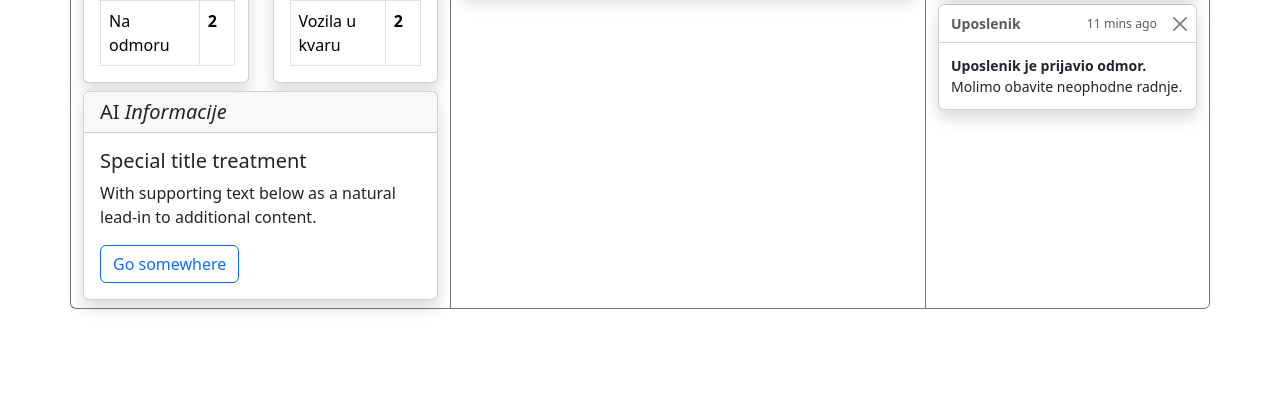
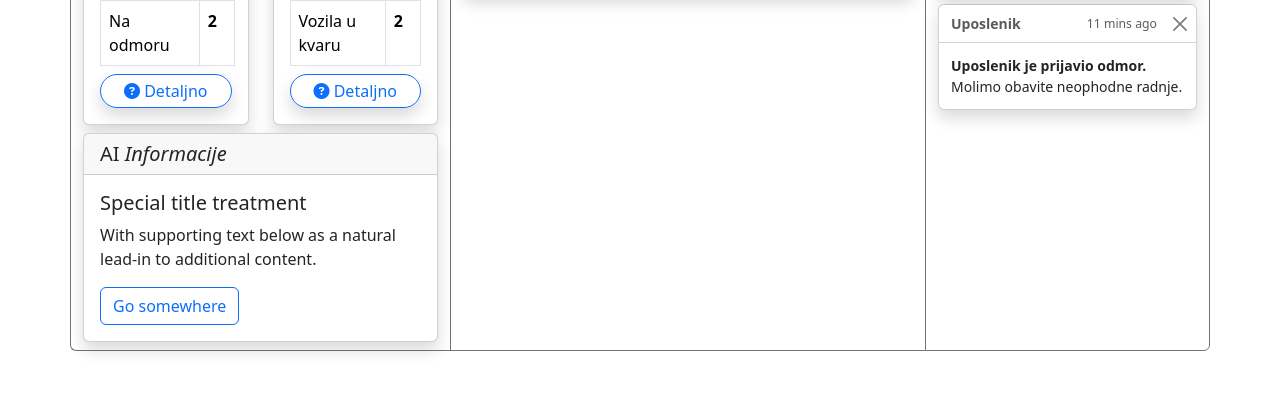
Before and after one commit to AnesDzamba/App, a Django app: page / in a window 1280 px wide. Shown: the part 558-957 px from the top of the page. Before the commit the page ends 869 px from the top, so only its background shows below. Run offline with Django 4.2, Linux system fonts and the light colour scheme; a user stored in the database is signed in; data comes from the database, SQL or seed files in the repository; both versions use the stored data as it was after the commit; some libraries are stand-ins or nearby versions.

Commit message:
Dodavanje toogle tamnog režima i par sitnica

```diff
--- a/Aplikacija/settings.py
+++ b/Aplikacija/settings.py
@@ -25,7 +25,7 @@ SECRET_KEY = 'django-insecure-ytki(r4vporxgq1fykhn=%27cylv4646+%!fv$%y0duxlqzk15
 # SECURITY WARNING: don't run with debug turned on in production!
 DEBUG = True
 
-ALLOWED_HOSTS = []
+ALLOWED_HOSTS = ['192.168.1.4','127.0.0.1']
 
 LOGIN_REDIRECT_URL = 'home'
 LOGIN_URL = 'login'
--- a/verzija1/templates/basic.home.html
+++ b/verzija1/templates/basic.home.html
@@ -62,6 +62,14 @@ Home
                                         </tr>
                                     </tbody>
                             </table>
+                            <div>
+
+                                <a href="" class="btn btn-outline-primary rounded-pill mt-2 w-100 shadow p-1">
+                                    <i class="fa-solid fa-circle-question"></i>
+                                    Detaljno
+                                </a>
+
+                            </div>
                         </div>
                     </div>
                 </div>
@@ -85,6 +93,10 @@ Home
                                         </tr>
                                     </tbody>
                                 </table>
+                                <a href="{% url 'vozila' %}" class="btn btn-outline-primary rounded-pill mt-2 w-100 shadow p-1">
+                                    <i class="fa-solid fa-circle-question"></i>
+                                    Detaljno
+                                </a>
                         </div>
                     </div>
                 </div>
--- a/verzija1/templates/config.master.html
+++ b/verzija1/templates/config.master.html
@@ -1,5 +1,5 @@
 <!DOCTYPE html>
-<html lang="en">
+<html lang="en" data-bs-theme="light">
 <head>
     <meta charset="UTF-8">
     <meta name="viewport" content="width=device-width, initial-scale=1.0">
@@ -42,18 +42,28 @@
                         <li><a class="dropdown-item" href="{% url 'vozila' %}"><i class="fa-solid fa-angle-right"></i> Pregled Vozila</a></li>
                         <li><a class="dropdown-item" href="{% url 'vozilo_unos' %}"><i class="fa-solid fa-angle-right"></i> Pregled Zaposlenika</a></li>
                         <li><hr class="dropdown-divider"></li>
+                        <li class="px-3">
+                            <div class="form-check form-switch">
+                                <input class="form-check-input" type="checkbox" id="themeSwitch">
+                                <label class="form-check-label" for="themeSwitch">Tamni Režim</label>
+                            </div>
+                        </li>
+                        <li><hr class="dropdown-divider"></li>
                         <li><h6 class="dropdown-header" href="#">verzija: 1.0</h6></li>
                     </ul>
                     </li>
                 </ul>
                 <div class="d-flex">
                     {% if user.is_staff %}
-                        <a href="/admin" class="btn btn-outline-danger mx-3 py-1">Admin</a>
+                        <a href="/admin" class="btn btn-outline-danger rounded-pill mx-3 py-1">
+                            <i class="fa-solid fa-gauge-high"></i>
+                            Admin
+                        </a>
                     {% endif %}
                 </div>
                 <form class="d-flex" role="search">
-                    <input class="form-control me-2" type="search" placeholder="Search" aria-label="Search"/>
-                    <button class="btn btn-outline-success" type="submit">Search</button>
+                    <input class="form-control me-2 rounded-start-2" type="search" placeholder="Search" aria-label="Search"/>
+                    <button class="btn btn-outline-success rounded-end-circle" type="submit"><i class="fa-solid fa-magnifying-glass"></i></button>
                 </form>
                 </div>
             </div>
@@ -63,5 +73,28 @@
     {% block content %}
     {% endblock %}
     </div>
+    <script>
+        const html = document.documentElement;
+        const themeSwitch = document.getElementById("themeSwitch");
+
+        // ⬅️ 1. Provjeri da li postoji spremljena tema u localStorage
+        const savedTheme = localStorage.getItem("theme");
+        if (savedTheme) {
+        html.setAttribute("data-bs-theme", savedTheme);
+        themeSwitch.checked = (savedTheme === "dark");
+        }
+
+        // ⬅️ 2. Kada korisnik promijeni switch, sačuvaj izbor
+        themeSwitch.addEventListener("change", () => {
+        if (themeSwitch.checked) {
+            html.setAttribute("data-bs-theme", "dark");
+            localStorage.setItem("theme", "dark");
+        } else {
+            html.setAttribute("data-bs-theme", "light");
+            localStorage.setItem("theme", "light");
+        }
+        });
+
+    </script>
 </body>
 </html>
```
Also changed, not shown: db.sqlite3.
